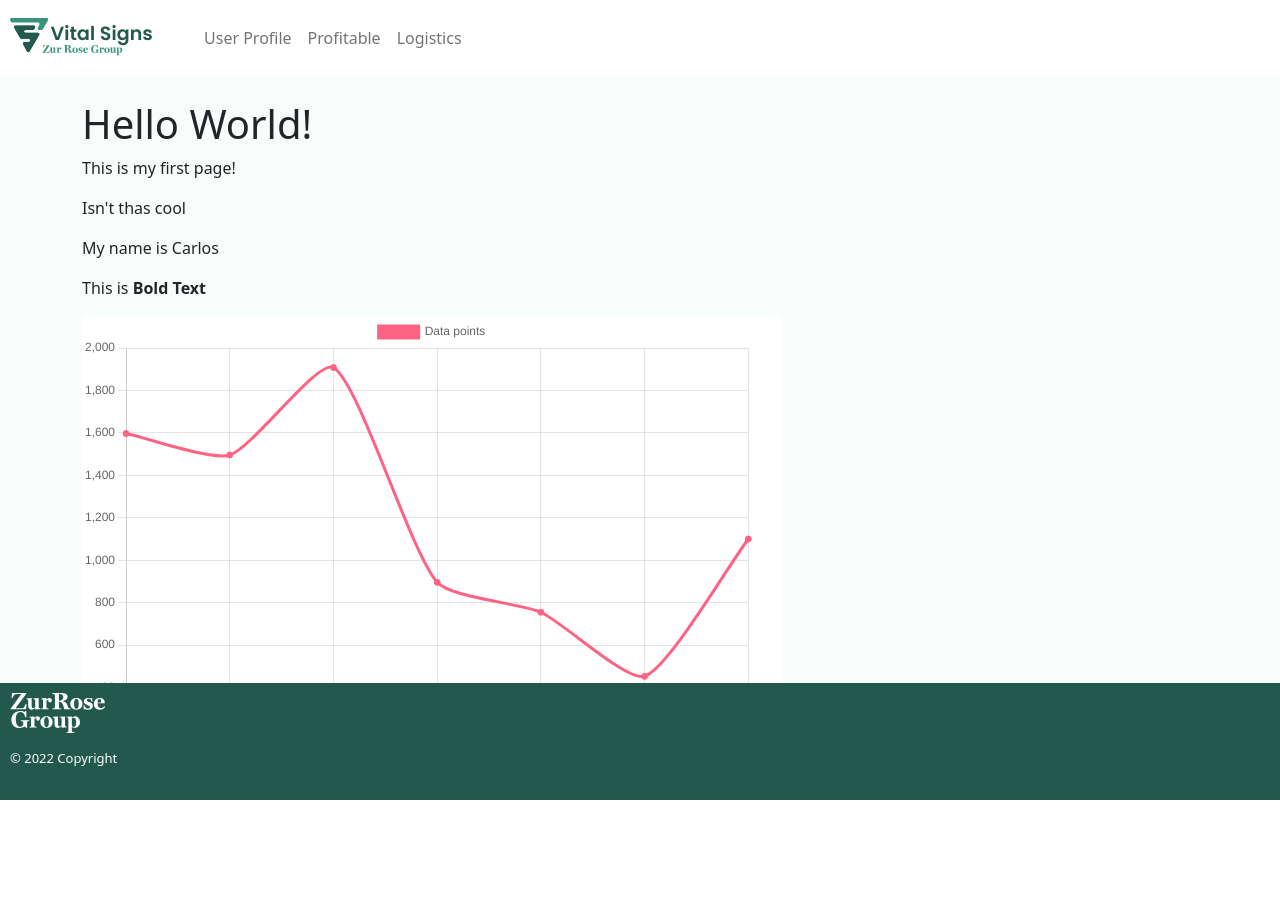
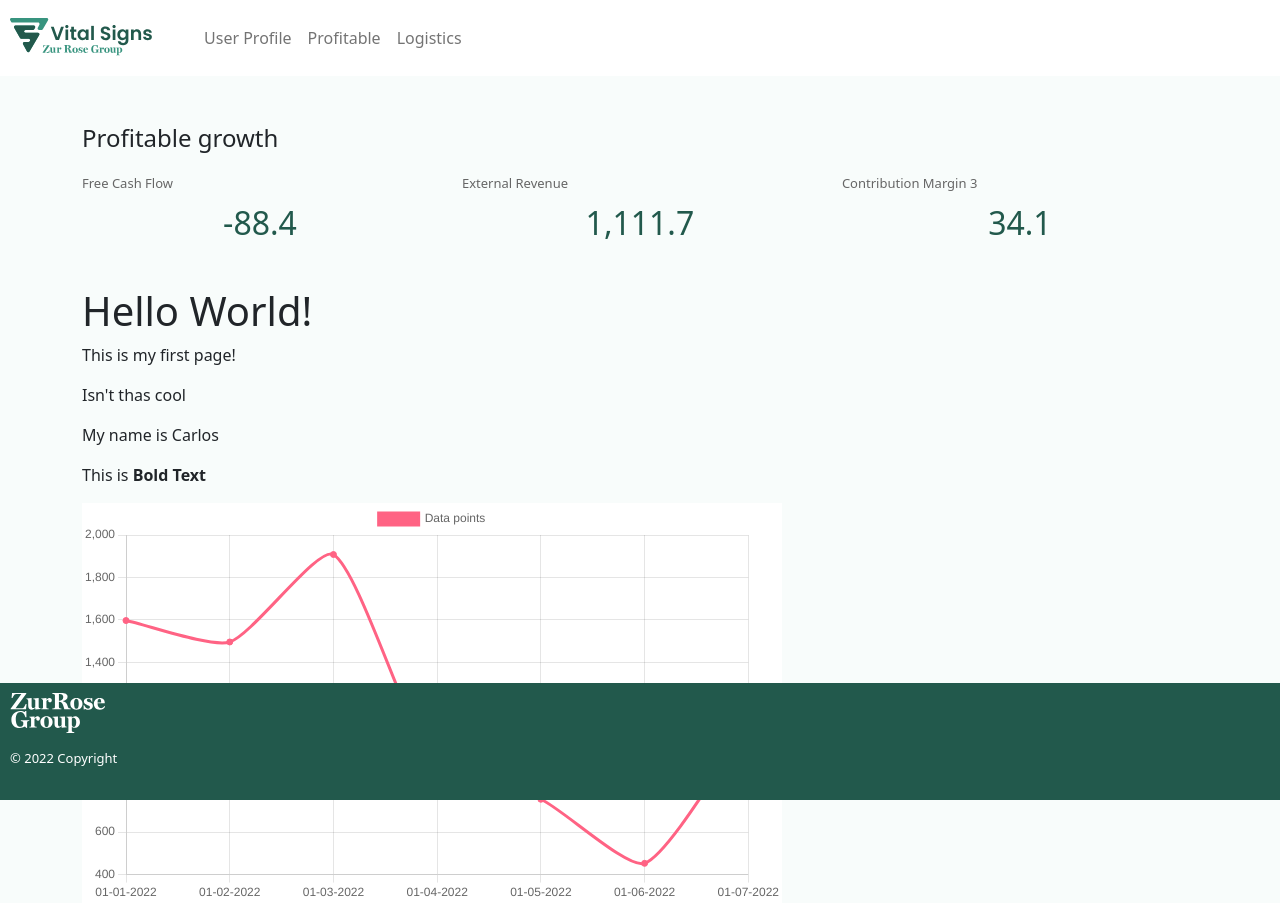
Before and after one commit to ccasalsZR/vital-signs-webapp, a Flask app: page / in a window 1280 px wide. Before the commit the page ends 800 px from the top, so only its background shows below. Run offline with Flask 2, Linux system fonts and the light colour scheme.

Commit message:
playing a little bit more

```diff
--- a/app.py
+++ b/app.py
@@ -49,5 +49,5 @@
     return render_template('500.html'), 500
 
 
-if __name__ == '__name__':
-    app.run(debug=True)
+# if __name__ == '__name__':
+#     app.run(debug=True)
--- a/static/css/main.css
+++ b/static/css/main.css
@@ -1,4 +1,24 @@
 
+body{
+    background-color: #F8FCFB;
+}
+
+h6{
+    font-size: small;
+    color: #666;
+}
+
+.column {
+    float: left;
+    width: 33.33%;
+  }
+
+  /* Clear floats after the columns */
+.row:after {
+    content: "";
+    display: table;
+    clear: both;
+  }
 
 .navbar.navbar-expand-lg.bg-light{
     background-color: #fff !important;
@@ -8,7 +28,7 @@
     padding-left: 10px;
 }
 
-.page-footer.font-small.blue.fixed-bottom{
+.page-footer.font-small.fixed-bottom{
     padding-top: 10px;
     padding-left: 10px;
 }
--- a/templates/base.html
+++ b/templates/base.html
@@ -8,8 +8,38 @@
     <link href="https://cdn.jsdelivr.net/npm/bootstrap@5.2.0/dist/css/bootstrap.min.css" rel="stylesheet" integrity="sha384-gH2yIJqKdNHPEq0n4Mqa/HGKIhSkIHeL5AyhkYV8i59U5AR6csBvApHHNl/vI1Bx" crossorigin="anonymous">
     <link rel="stylesheet" type="text/css" href="{{ url_for('static', filename='css/main.css') }}">
   </head>
-  <body style="background-color: #F8FCFB;">
+  <!-- <body style="background-color: #F8FCFB;"> -->
+  <body>
     {% include 'navbar.html' %}
+
+
+    <div class="container">
+      <br><br/>
+      <h4>Profitable growth</h4>
+      <div class="row" style="padding-top: 15px;">
+        <div class="column">
+          <h6>Free Cash Flow</h6>
+          <div>
+            <p style="font-size: xx-large; text-align: center ; color: #22594C;">-88.4</p>
+          </div>
+        </div>
+        <div class="column">
+          <h6>External Revenue</h6>
+          <div>
+            <p style="font-size: xx-large; text-align: center ; color: #22594C;">1,111.7</p>
+          </div>
+        </div>
+        <div class="column">
+          <h6>Contribution Margin 3</h6>
+          <div>
+            <p style="font-size: xx-large; text-align: center ; color: #22594C;">34.1</p>
+          </div>
+        </div>
+      </div>
+    </div>
+
+
+
     <br/>
     <div class="container">
         {% block content %}
--- a/templates/footer.html
+++ b/templates/footer.html
@@ -1,5 +1,5 @@
 <!-- Footer -->
-<footer class="page-footer font-small blue fixed-bottom" style="background-color: #22594C;">
+<footer class="page-footer font-small fixed-bottom" style="background-color: #22594C;">
   <img class="Group_logo_white" alt='Group_logo_white' src="{{url_for('static', filename='icon/Group_logo_white.svg')}}" />
   <!-- Copyright -->
   <div class="footer-copyright py-3">
```
